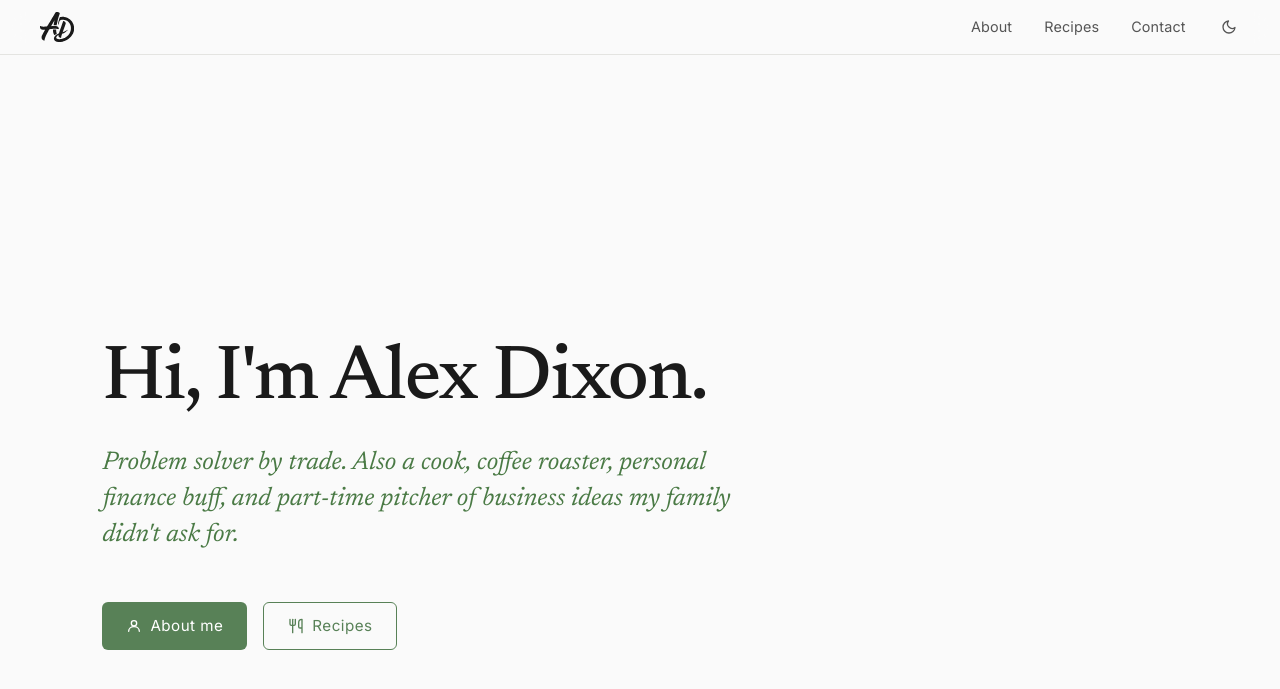
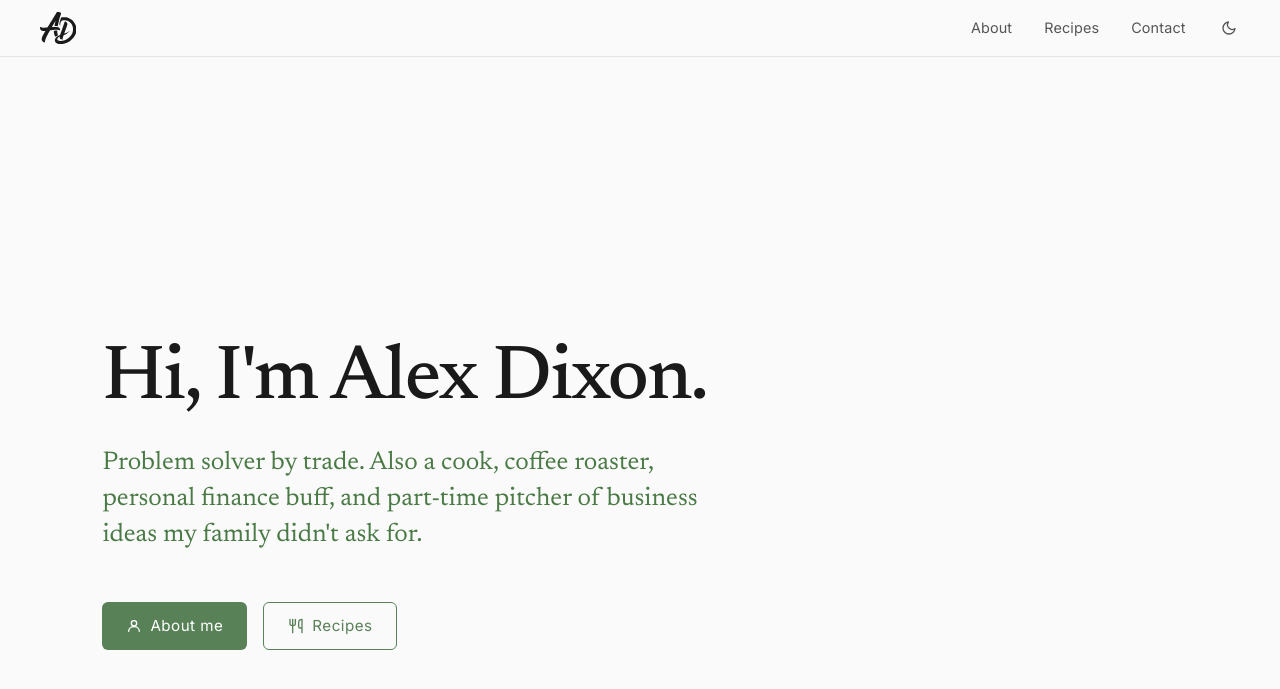
Before and after one commit to adixon304/adixon304.github.io, a Jekyll site: the page built from index.html, in a window 1280 px wide and 900 px high. Shown: the top 689 px of the window. Built offline with Jekyll 4.4.1, drawn with Linux system fonts in a browser that asks for light colours.

Commit message:
Remove nav wordmark styles and hero tagline italics
Co-Authored-By: Claude Fable 5 <noreply@anthropic.com>

```diff
--- a/css/style.css
+++ b/css/style.css
@@ -128,22 +128,14 @@ nav {
 .nav-logo {
   display: inline-flex;
   align-items: center;
-  gap: 0.6rem;
   text-decoration: none;
   color: var(--text);
 }
 
 .nav-logo svg {
-  height: 30px;
+  height: 32px;
   width: auto;
   display: block;
-}
-
-.nav-wordmark {
-  font-family: var(--font-serif);
-  font-size: 1.05rem;
-  font-weight: 500;
-  letter-spacing: -0.01em;
 }
 
 .nav-links {
@@ -196,7 +188,6 @@ nav {
   font-size: clamp(1.2rem, 2.2vw, 1.6rem);
   font-weight: 400;
   color: var(--accent-deep);
-  font-style: italic;
   max-width: 640px;
   line-height: 1.4;
   margin-top: 0.5rem;
@@ -1043,10 +1034,6 @@ html[data-theme="dark"] .theme-toggle .icon-moon {
     height: 26px;
   }
 
-  .nav-wordmark {
-    display: none;
-  }
-
   .nav-links {
     gap: 1.1rem;
   }
```
